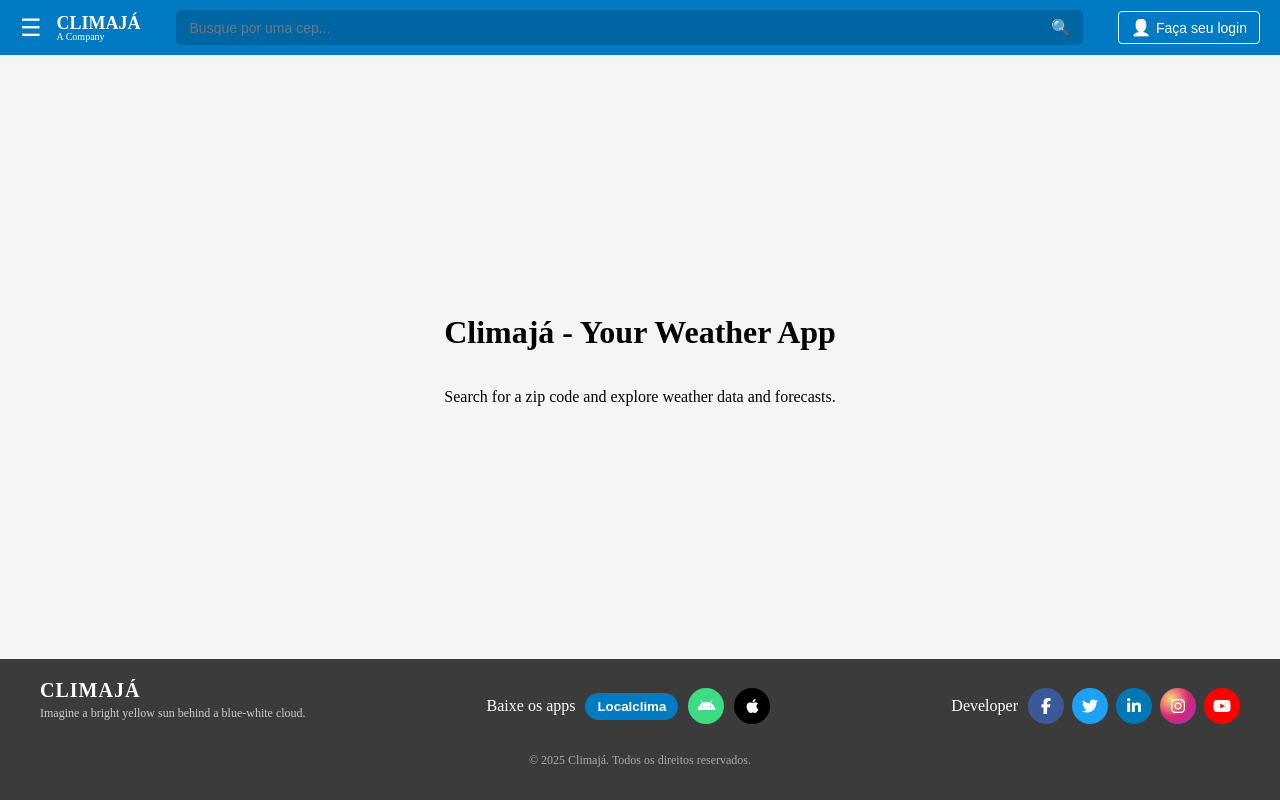
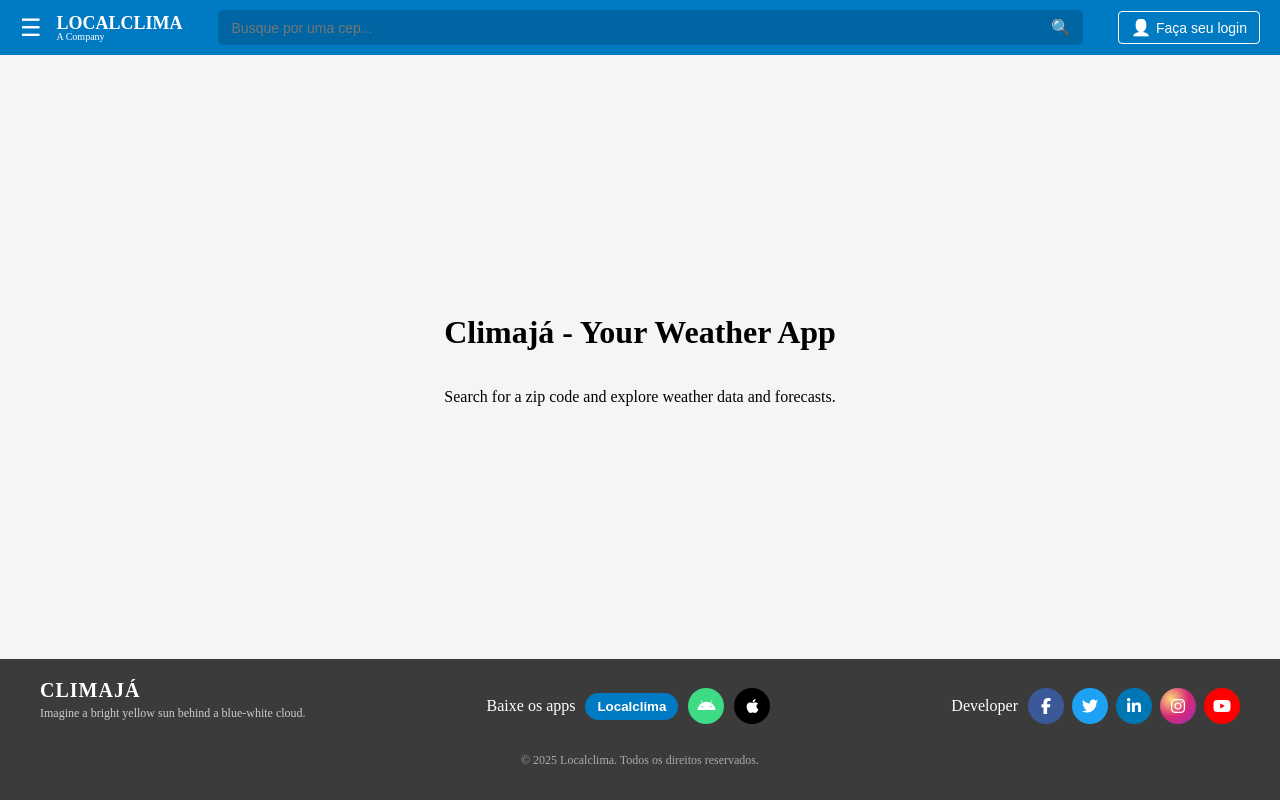
Before and after one commit to 001986josevaldo/clima2front, a Vue app: page / in a window 1280 px wide. Built offline with nearby package versions, Linux system fonts and the light colour scheme.

Commit message:
headerfooter

```diff
--- a/src/components/Footer.vue
+++ b/src/components/Footer.vue
@@ -41,7 +41,7 @@
             </div>
         </div>
 
-        <p class="copyright">&copy; 2025 Climajá. Todos os direitos reservados.</p>
+        <p class="copyright">&copy; 2025 Localclima. Todos os direitos reservados.</p>
 
     </footer>
 
--- a/src/components/Header.vue
+++ b/src/components/Header.vue
@@ -3,7 +3,7 @@
      <div class="menu-icon" aria-label="Abrir menu">☰</div>
 
     <div class="logo">
-      <strong>CLIMAJÁ</strong>
+      <strong>LOCALCLIMA</strong>
       <p class="subtitle">A Company</p>
     </div>
 
```
